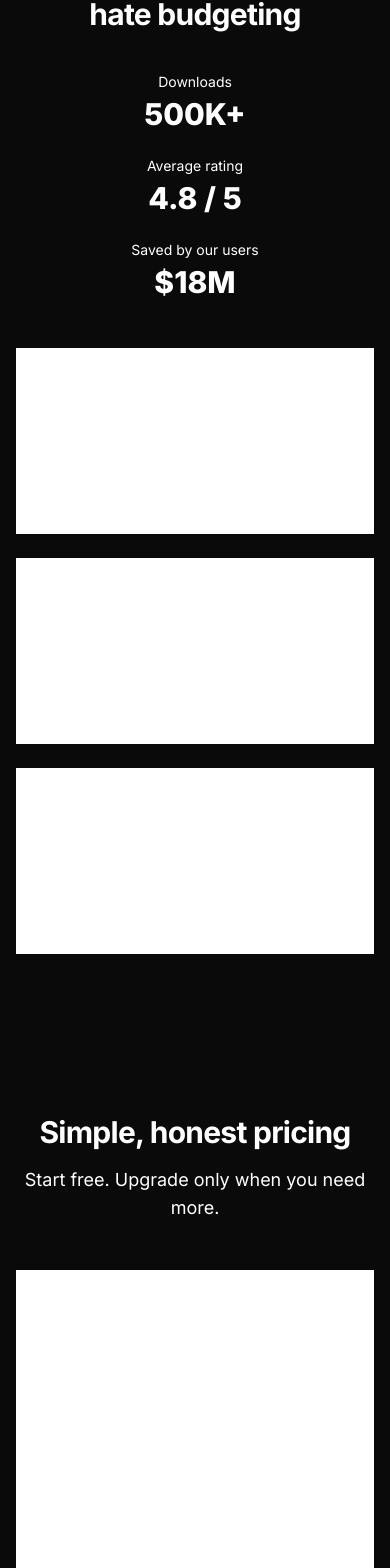
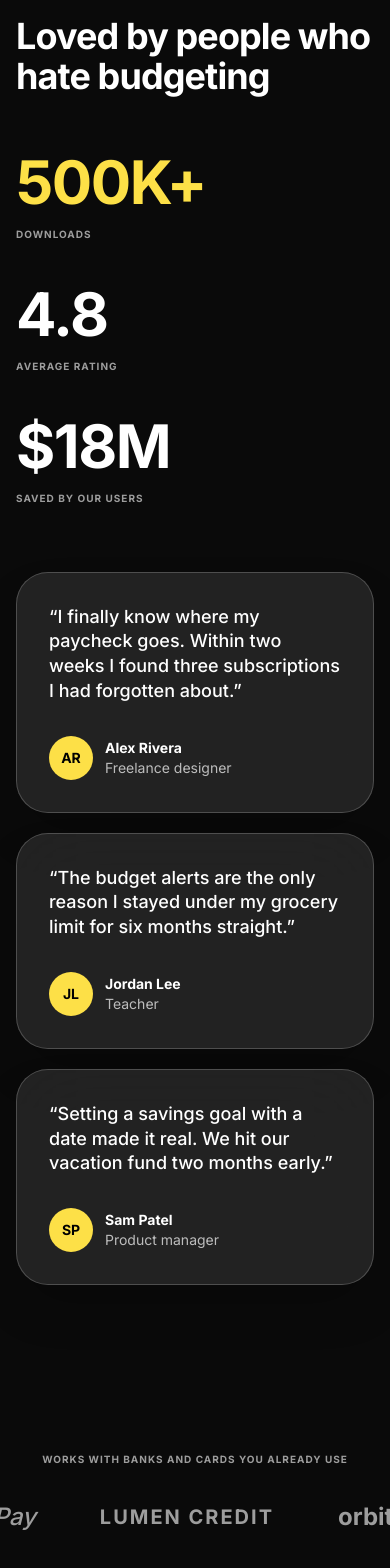
Before and after one commit to fanorama/finance-landing-page, a React (Vite) app: page / in a window 390 px wide. Shown: the part 4124-5692 px from the top of the page. Built offline with nearby package versions, Linux system fonts and the light colour scheme.

Commit message:
[P1-T11] Redesign Testimonials, Logo Ticker, Pricing, FAQ, Download CTA
Co-Authored-By: Claude Sonnet 5.5 <noreply@anthropic.com>

```diff
--- a/src/sections/DownloadCta.tsx
+++ b/src/sections/DownloadCta.tsx
@@ -1,37 +1,44 @@
-const storeButton =
-  'inline-flex min-w-48 items-center gap-3 rounded-control bg-white px-5 py-3 text-ink transition-colors hover:bg-brand-50 focus-visible:outline-2 focus-visible:outline-offset-2 focus-visible:outline-white'
+import PillButton from '../components/PillButton'
+import Reveal from '../components/Reveal'
+
+const storeButton = 'min-w-52 justify-start gap-3 px-6'
 
 export default function DownloadCta() {
   return (
-    <section id="download" className="bg-brand-700">
-      <div className="mx-auto max-w-4xl px-4 py-20 text-center sm:px-6">
-        <h2 className="text-3xl font-bold tracking-tight text-white sm:text-4xl">
+    <section
+      id="download"
+      className="mt-8 rounded-tl-[120px] rounded-tr-[40px] bg-cyber-yellow text-black"
+    >
+      <div className="mx-auto max-w-6xl px-4 py-24 sm:px-6 md:py-32">
+        <Reveal>
+          <h2 className="max-w-4xl text-5xl font-bold tracking-tight sm:text-6xl md:text-8xl">
             Take control of your money today
           </h2>
-        <p className="mx-auto mt-4 max-w-xl text-lg text-brand-100">
+          <p className="mt-6 max-w-md text-xl font-medium opacity-80">
             Download Pocketly for free and see your full financial picture in minutes.
           </p>
 
-        <div className="mt-8 flex flex-col items-center justify-center gap-4 sm:flex-row">
-          <a href="#" className={storeButton}>
-            <svg viewBox="0 0 24 24" className="size-7" fill="currentColor" aria-hidden="true">
+          <div className="mt-10 flex flex-col gap-4 sm:flex-row">
+            <PillButton href="#" surface="yellow" className={storeButton}>
+              <svg viewBox="0 0 24 24" className="size-7 shrink-0" fill="currentColor" aria-hidden="true">
                 <path d="M12 3a4 4 0 0 0-4 4v1H7a3 3 0 0 0-3 3v6a4 4 0 0 0 4 4h8a4 4 0 0 0 4-4v-6a3 3 0 0 0-3-3h-1V7a4 4 0 0 0-4-4z" />
               </svg>
               <span className="text-left leading-tight">
-              <span className="block text-[11px]">Download on the</span>
-              <span className="block text-lg font-semibold">App Store</span>
+                <span className="block text-[11px] font-medium">Download on the</span>
+                <span className="block text-lg">App Store</span>
               </span>
-          </a>
-          <a href="#" className={storeButton}>
-            <svg viewBox="0 0 24 24" className="size-7" fill="currentColor" aria-hidden="true">
+            </PillButton>
+            <PillButton href="#" surface="yellow" className={storeButton}>
+              <svg viewBox="0 0 24 24" className="size-7 shrink-0" fill="currentColor" aria-hidden="true">
                 <path d="M6 3l14 9-14 9V3z" />
               </svg>
               <span className="text-left leading-tight">
-              <span className="block text-[11px]">Get it on</span>
-              <span className="block text-lg font-semibold">Google Play</span>
+                <span className="block text-[11px] font-medium">Get it on</span>
+                <span className="block text-lg">Google Play</span>
               </span>
-          </a>
+            </PillButton>
           </div>
+        </Reveal>
       </div>
     </section>
   )
--- a/src/sections/LogoTicker.tsx
+++ b/src/sections/LogoTicker.tsx
@@ -1,3 +1,49 @@
+import Label from '../components/Label'
+
+// Fictional partner names, rendered as plain text wordmarks.
+const partners = [
+  { name: 'Alderbank', style: 'font-extrabold tracking-tight' },
+  { name: 'Kestrel Pay', style: 'font-medium italic' },
+  { name: 'LUMEN CREDIT', style: 'font-bold tracking-widest text-xl' },
+  { name: 'orbitrust', style: 'font-bold lowercase' },
+  { name: 'Verdant Savings', style: 'font-medium tracking-tight' },
+  { name: 'Halcyon Cards', style: 'font-extrabold italic' },
+  { name: 'QUILLFIN', style: 'font-bold tracking-widest text-xl' },
+  { name: 'Brightmoor', style: 'font-medium' },
+]
+
+const css = `
+@keyframes ticker-scroll { to { transform: translateX(-50%); } }
+.ticker-track { animation: ticker-scroll 40s linear infinite; }
+.ticker:hover .ticker-track { animation-play-state: paused; }
+`
+
+function Row({ hidden = false }: { hidden?: boolean }) {
+  return (
+    <ul
+      aria-hidden={hidden || undefined}
+      className={`flex shrink-0 items-center gap-16 pr-16 motion-reduce:w-full motion-reduce:shrink motion-reduce:flex-wrap motion-reduce:justify-center motion-reduce:pr-0 ${hidden ? 'motion-reduce:hidden' : ''}`}
+    >
+      {partners.map((p) => (
+        <li key={p.name} className={`whitespace-nowrap text-2xl text-white/60 ${p.style}`}>
+          {p.name}
+        </li>
+      ))}
+    </ul>
+  )
+}
+
 export default function LogoTicker() {
-  return <section aria-label="Partners" />
+  return (
+    <section aria-label="Partners" className="ticker overflow-hidden py-16">
+      <style>{css}</style>
+      <p className="mb-8 text-center">
+        <Label className="text-white/60">Works with banks and cards you already use</Label>
+      </p>
+      <div className="ticker-track flex w-max motion-reduce:w-full motion-reduce:flex-wrap motion-reduce:justify-center">
+        <Row />
+        <Row hidden />
+      </div>
+    </section>
+  )
 }
--- a/src/sections/Pricing.tsx
+++ b/src/sections/Pricing.tsx
@@ -1,9 +1,18 @@
+import Label from '../components/Label'
+import PillButton from '../components/PillButton'
+import Reveal from '../components/Reveal'
+
 const plans = [
   {
     name: 'Free',
     price: '$0',
     description: 'Everything you need to start tracking.',
-    features: ['Up to 2 connected accounts', 'Automatic categorization', '3 budgets', 'Weekly spending summary'],
+    features: [
+      'Up to 2 connected accounts',
+      'Automatic categorization',
+      '3 budgets',
+      'Weekly spending summary',
+    ],
     cta: 'Get started',
     highlighted: false,
   },
@@ -22,9 +31,9 @@ const plans = [
   },
 ]
 
-function Check() {
+function Check({ className }: { className: string }) {
   return (
-    <svg viewBox="0 0 24 24" className="mt-0.5 size-5 shrink-0 text-brand-600" fill="none" stroke="currentColor" strokeWidth="2.5" strokeLinecap="round" strokeLinejoin="round" aria-hidden="true">
+    <svg viewBox="0 0 24 24" className={`mt-0.5 size-5 shrink-0 ${className}`} fill="none" stroke="currentColor" strokeWidth="2.5" strokeLinecap="round" strokeLinejoin="round" aria-hidden="true">
       <path d="M5 12.5l4.5 4.5L19 7" />
     </svg>
   )
@@ -32,58 +41,67 @@ function Check() {
 
 export default function Pricing() {
   return (
-    <section id="pricing" className="bg-surface">
-      <div className="mx-auto max-w-6xl px-4 py-20 sm:px-6">
-        <div className="mx-auto max-w-2xl text-center">
-          <h2 className="text-3xl font-bold tracking-tight sm:text-4xl">Simple, honest pricing</h2>
-          <p className="mt-4 text-lg text-muted">Start free. Upgrade only when you need more.</p>
-        </div>
+    <section id="pricing" className="mx-auto max-w-6xl px-4 py-24 sm:px-6">
+      <Reveal>
+        <Label className="text-white/60">Pricing</Label>
+        <h2 className="mt-4 max-w-3xl text-4xl font-bold tracking-tight text-white md:text-6xl">
+          Simple, honest pricing
+        </h2>
+        <p className="mt-5 max-w-xl text-sm leading-relaxed text-white/70">
+          Start free. Upgrade only when you need more.
+        </p>
+      </Reveal>
 
-        <ul className="mx-auto mt-12 grid max-w-4xl gap-6 md:grid-cols-2">
-          {plans.map((plan) => (
-            <li
-              key={plan.name}
-              className={
+      <ul className="mt-14 grid gap-5 md:grid-cols-2">
+        {plans.map((plan, index) => (
+          <li key={plan.name}>
+            <Reveal className="h-full" delay={index * 100}>
+              <div
+                className={`flex h-full flex-col rounded-[32px] p-8 sm:p-10 ${
                   plan.highlighted
-                  ? 'rounded-card border-2 border-brand-600 bg-white p-8 shadow-lg'
-                  : 'rounded-card border border-line bg-white p-8'
-              }
+                    ? 'border border-transparent bg-cyber-yellow text-black'
+                    : 'border border-white/10 bg-charcoal text-white'
+                }`}
               >
                 <div className="flex items-center justify-between">
                   <h3 className="text-xl font-bold">{plan.name}</h3>
                   {plan.highlighted && (
-                  <span className="rounded-full bg-brand-100 px-3 py-1 text-xs font-semibold text-brand-700">
+                    <span className="rounded-full bg-black px-3 py-1 text-[10px] font-bold uppercase tracking-widest text-white">
                       Most popular
                     </span>
                   )}
                 </div>
-              <p className="mt-4">
-                <span className="text-4xl font-extrabold">{plan.price}</span>
-                <span className="text-muted"> / month</span>
+                <p className="mt-6">
+                  <span className="text-6xl font-bold tracking-tight">{plan.price}</span>
+                  <span className={plan.highlighted ? 'text-black/70' : 'text-white/70'}> / month</span>
                 </p>
-              <p className="mt-2 text-muted">{plan.description}</p>
-              <ul className="mt-6 space-y-3">
+                <p className={`mt-2 text-sm ${plan.highlighted ? 'text-black/70' : 'text-white/70'}`}>
+                  {plan.description}
+                </p>
+                <ul className="mt-8 flex-1 space-y-3 text-sm">
                   {plan.features.map((feature) => (
                     <li key={feature} className="flex gap-3">
-                    <Check />
+                      <Check className={plan.highlighted ? 'text-black' : 'text-cyber-yellow'} />
                       <span>{feature}</span>
                     </li>
                   ))}
                 </ul>
-              <a
-                href="#download"
-                className={
-                  plan.highlighted
-                    ? 'mt-8 block rounded-control bg-brand-600 px-5 py-3 text-center font-semibold text-white transition-colors hover:bg-brand-700 focus-visible:outline-2 focus-visible:outline-offset-2 focus-visible:outline-brand-600'
-                    : 'mt-8 block rounded-control border border-line px-5 py-3 text-center font-semibold transition-colors hover:bg-surface focus-visible:outline-2 focus-visible:outline-offset-2 focus-visible:outline-brand-600'
-                }
-              >
+                <div className="mt-10">
+                  {plan.highlighted ? (
+                    <PillButton href="#download" surface="yellow" className="w-full">
                       {plan.cta}
-              </a>
+                    </PillButton>
+                  ) : (
+                    <PillButton href="#download" variant="outline-light" surface="dark" className="w-full">
+                      {plan.cta}
+                    </PillButton>
+                  )}
+                </div>
+              </div>
+            </Reveal>
           </li>
         ))}
       </ul>
-      </div>
     </section>
   )
 }
--- a/src/sections/Testimonials.tsx
+++ b/src/sections/Testimonials.tsx
@@ -1,3 +1,7 @@
+import GlassCard from '../components/GlassCard'
+import Label from '../components/Label'
+import Reveal from '../components/Reveal'
+
 const testimonials = [
   {
     quote:
@@ -20,9 +24,9 @@ const testimonials = [
 ]
 
 const stats = [
-  { value: '500K+', label: 'Downloads' },
-  { value: '4.8 / 5', label: 'Average rating' },
-  { value: '$18M', label: 'Saved by our users' },
+  { value: '500K+', label: 'Downloads', accent: true },
+  { value: '4.8', label: 'Average rating', accent: false },
+  { value: '$18M', label: 'Saved by our users', accent: false },
 ]
 
 function initials(name: string) {
@@ -34,40 +38,55 @@ function initials(name: string) {
 
 export default function Testimonials() {
   return (
-    <section id="testimonials" className="mx-auto max-w-6xl px-4 py-20 sm:px-6">
-      <div className="mx-auto max-w-2xl text-center">
-        <h2 className="text-3xl font-bold tracking-tight sm:text-4xl">
+    <section id="testimonials" className="mx-auto max-w-6xl px-4 py-24 sm:px-6">
+      <Reveal>
+        <Label className="text-white/60">Testimonials</Label>
+        <h2 className="mt-4 max-w-3xl text-4xl font-bold tracking-tight text-white md:text-6xl">
           Loved by people who hate budgeting
         </h2>
-      </div>
+      </Reveal>
 
-      <dl className="mt-10 grid grid-cols-1 gap-6 text-center sm:grid-cols-3">
+      <Reveal>
+        <dl className="mt-14 grid gap-10 sm:grid-cols-3">
           {stats.map((stat) => (
             <div key={stat.label}>
-            <dt className="text-sm text-muted">{stat.label}</dt>
-            <dd className="mt-1 text-3xl font-extrabold text-brand-700">{stat.value}</dd>
+              <dd
+                className={`text-6xl font-bold tracking-tight md:text-7xl ${stat.accent ? 'text-cyber-yellow' : 'text-white'}`}
+              >
+                {stat.value}
+              </dd>
+              <dt className="mt-2">
+                <Label className="text-white/60">{stat.label}</Label>
+              </dt>
             </div>
           ))}
         </dl>
+      </Reveal>
 
-      <ul className="mt-12 grid gap-6 md:grid-cols-3">
-        {testimonials.map((t) => (
+      <ul className="mt-16 grid gap-5 md:grid-cols-3">
+        {testimonials.map((t, index) => (
           <li key={t.name}>
-            <figure className="flex h-full flex-col rounded-card border border-line bg-white p-6">
-              <blockquote className="flex-1 text-ink">“{t.quote}”</blockquote>
-              <figcaption className="mt-6 flex items-center gap-3">
+            <Reveal className="h-full" delay={index * 100}>
+              <GlassCard className="h-full p-8">
+                <figure className="flex h-full flex-col">
+                  <blockquote className="flex-1 text-lg font-medium leading-snug text-white">
+                    “{t.quote}”
+                  </blockquote>
+                  <figcaption className="mt-8 flex items-center gap-3">
                     <span
                       aria-hidden="true"
-                  className="flex size-10 items-center justify-center rounded-full bg-brand-100 text-sm font-bold text-brand-700"
+                      className="flex size-11 items-center justify-center rounded-full bg-cyber-yellow text-sm font-bold text-black"
                     >
                       {initials(t.name)}
                     </span>
                     <span>
-                  <span className="block text-sm font-semibold">{t.name}</span>
-                  <span className="block text-sm text-muted">{t.role}</span>
+                      <span className="block text-sm font-bold text-white">{t.name}</span>
+                      <span className="block text-sm text-white/70">{t.role}</span>
                     </span>
                   </figcaption>
                 </figure>
+              </GlassCard>
+            </Reveal>
           </li>
         ))}
       </ul>
```
Also changed, not shown: src/sections/Faq.tsx (+17 -8 lines). Lines whose indentation alone changed are shown as unchanged.
